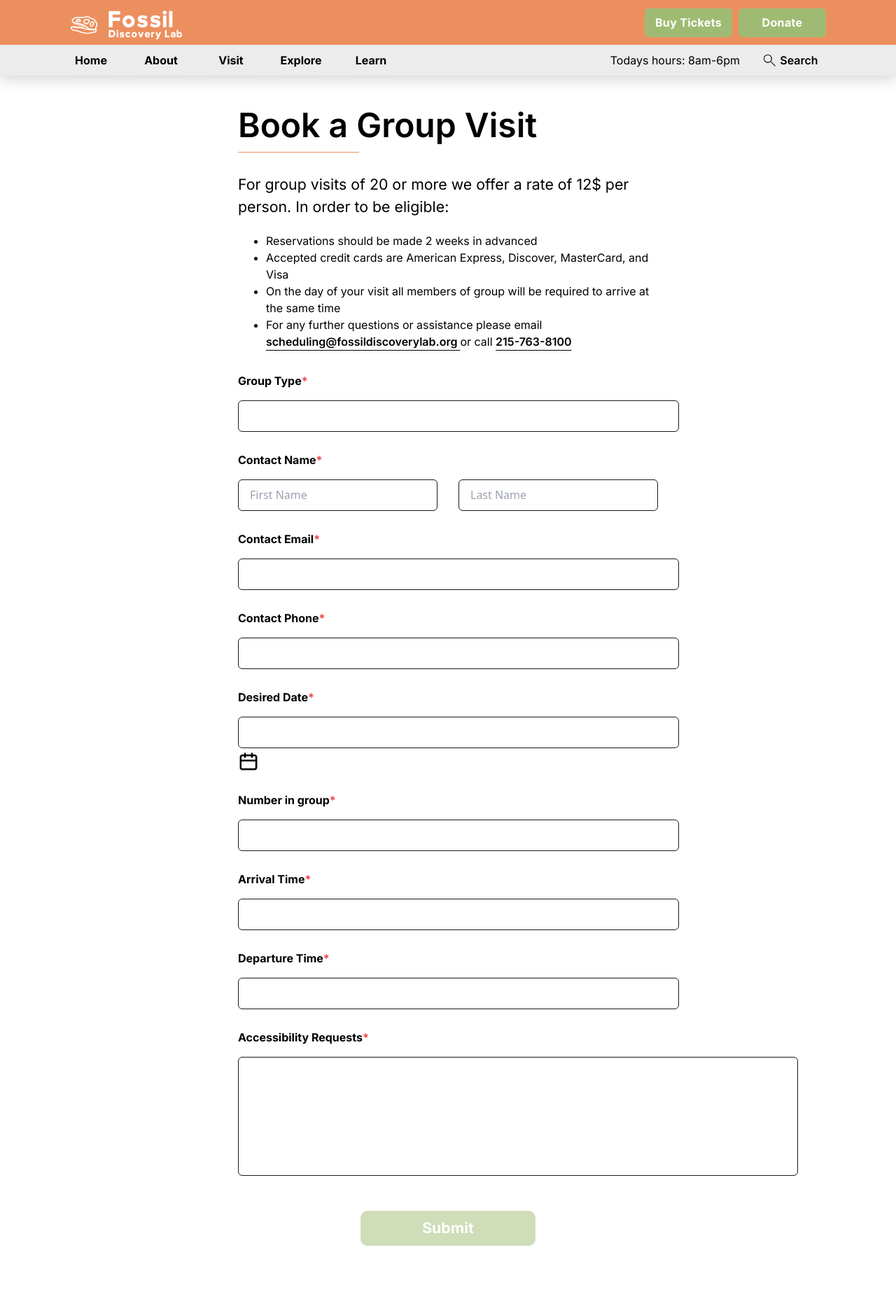
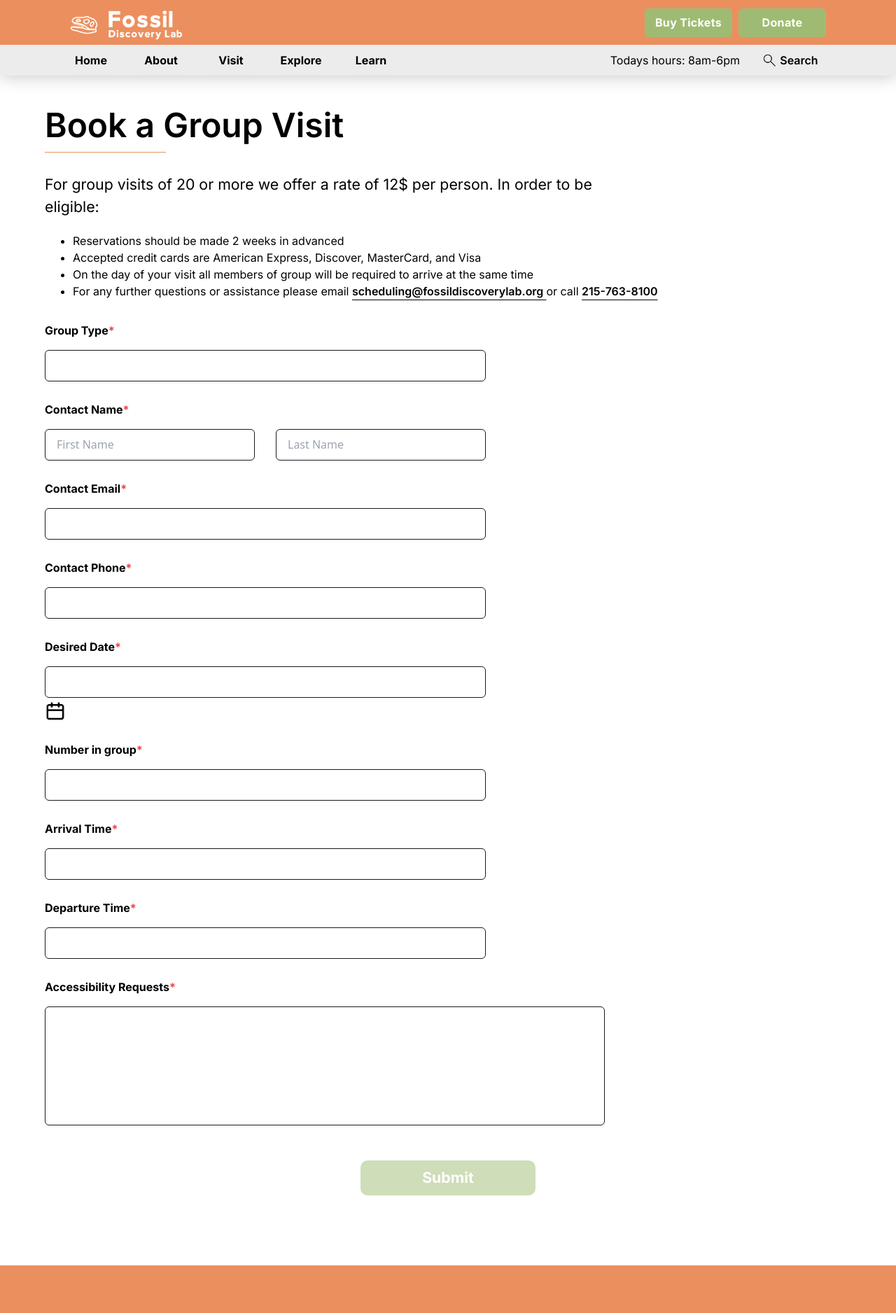
Before and after one commit to faoroj/FossilDiscoveryLab, a React (Vite) app in the folder FossilDiscoveryLab/: page /GroupVisit in a window 1280 px wide. Shown: the top 1876 px of the page at 70% size. Built offline with nearby package versions, Linux system fonts and the light colour scheme.

Commit message:
Group Visit Form Responsiveness Start

```diff
--- a/FossilDiscoveryLab/src/components/groupvisit/GroupVisitForm.jsx
+++ b/FossilDiscoveryLab/src/components/groupvisit/GroupVisitForm.jsx
@@ -2,7 +2,7 @@ import { GroupForm } from '../../constants';
 
 const GroupVisitForm = () => {
   return (
-    <section className='px mt-8'>
+    <section className='max-container'>
 
       {GroupForm.map((form, index) => (
         <div key={form.id} className='flex flex-col mb-7'>
@@ -35,8 +35,6 @@ const GroupVisitForm = () => {
             <input
               type="text"
               className={index === 8 ? 'w-[800px] h-[170px] border rounded-[6px] pl-4 mt-4 border-black' : 'border-black border pl-4 w-[630px] h-[45px] rounded-[6px] mt-4'}>
-
-
             </input>
           )}
 
@@ -45,7 +43,7 @@ const GroupVisitForm = () => {
         </div>
       ))}
 
-      <div className='mb-[100px] mt-[50px] flexCenter'>
+      <div className='mt-[50px] flexCenter'>
         <button className='bg-tertiarySecondary h-[50px] w-[250px] rounded-[10px] py-[17px] px-[50px]
           flexCenter text-bold-21 text-flat hover:bg-secondary'>
           Submit
--- a/FossilDiscoveryLab/src/components/groupvisit/GroupVisitHero.jsx
+++ b/FossilDiscoveryLab/src/components/groupvisit/GroupVisitHero.jsx
@@ -2,7 +2,8 @@ import React from 'react'
 
 const GroupVisitHero = () => {
   return (
-    <section className='px pt-[35px]'>
+    <section id="Group-Visit-Hero" className='max-container'>
+
         <h1 className='text-semibold-48'>Book a Group Visit</h1>
         <div className="w-[173px] h-[1px] bg-primary mt-[2px]"></div>
 
@@ -15,7 +16,7 @@ const GroupVisitHero = () => {
             <li>Reservations should be made 2 weeks in advanced </li>
             <li>Accepted credit cards are American Express, Discover, MasterCard, and Visa  </li>
             <li>On the day of your visit all members of group will be required to arrive at the same time </li>
-            <li>For any further questions or assistance please email <span className='underline font-semibold underline-offset-[6px]'>scheduling@fossildiscoverylab.org </span>
+            <li>For any further questions or assistance please email <span className='underline font-semibold underline-offset-[6px] break-words whitespace-normal'>scheduling@fossildiscoverylab.org </span>
                 or call <span className='underline font-semibold underline-offset-[6px]'>215-763-8100</span>
             </li>
         </ul>
--- a/FossilDiscoveryLab/src/pages/GroupVisit.jsx
+++ b/FossilDiscoveryLab/src/pages/GroupVisit.jsx
@@ -2,24 +2,28 @@ import {  Navbar, Footer, Newsletter, GroupVisitHero, GroupVisitForm } from "../
 
 const GroupVisit = () => {
   return (
-  <div>
+  <main className="relative">
+    <Navbar />
 
-    <div>
-      <div>
-        <Navbar />
-      </div>
-    </div>
+    <section className="padding-x pt-[35px]">
+      <GroupVisitHero />
+    </section>
 
-      <div>
-        <div>
-          <GroupVisitHero />
-          <GroupVisitForm />
-          <Newsletter />
-          <Footer />
-        </div>
-      </div>
+    <section className="padding-x pt-8 pb-[100px]">
+      <GroupVisitForm />
+    </section>
 
-  </div>
+   <section>
+    <Newsletter />
+   </section>
+
+   <section className="padding-x padding-t">
+     <Footer />
+   </section>
+
+
+
+  </main>
 
   )
 }
```
